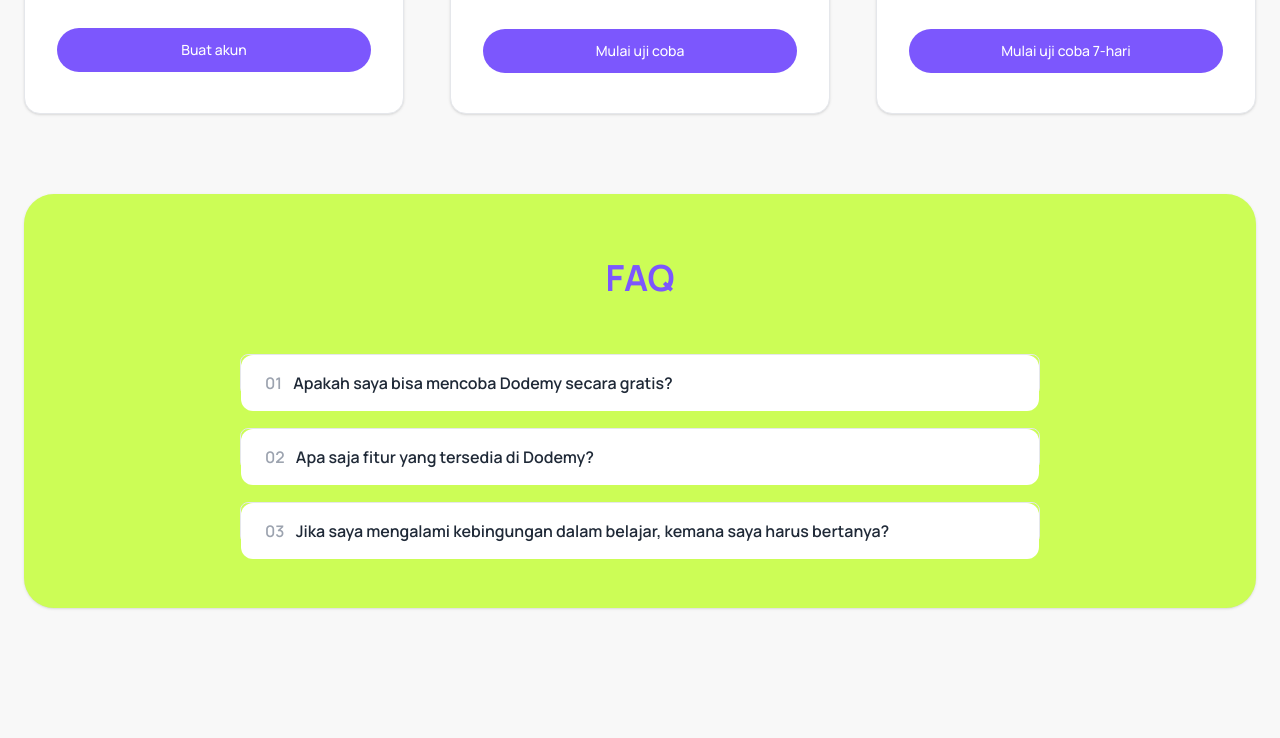
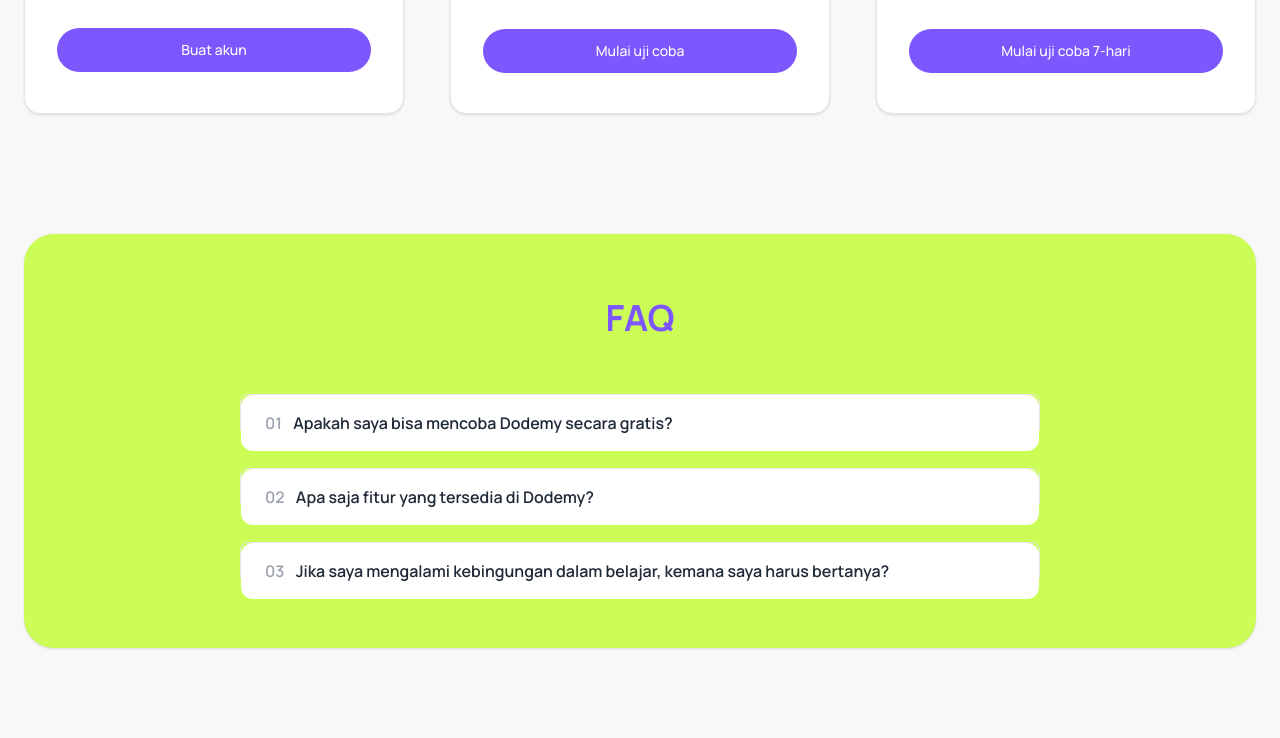
Before and after one commit to jhokam/Dodemy, a plain HTML site: page index.html in a window 1280 px wide. Shown: the part 4617-5355 px from the top of the page. Drawn offline with nearby package versions, Linux system fonts and the light colour scheme.

Commit message:
little fix

```diff
--- a/index.html
+++ b/index.html
@@ -1105,7 +1105,7 @@
       </div>
 
       <!-- FAQ -->
-      <section id="faq">
+      <section id="faq" class="pt-10">
         <div
           class="bg-[#CCFD56] grid mx-6 rounded-[30px] mt-20 mb-10 p-12 py-16 gap-10 items-center justify-center shadow transition duration-100"
         >
```
